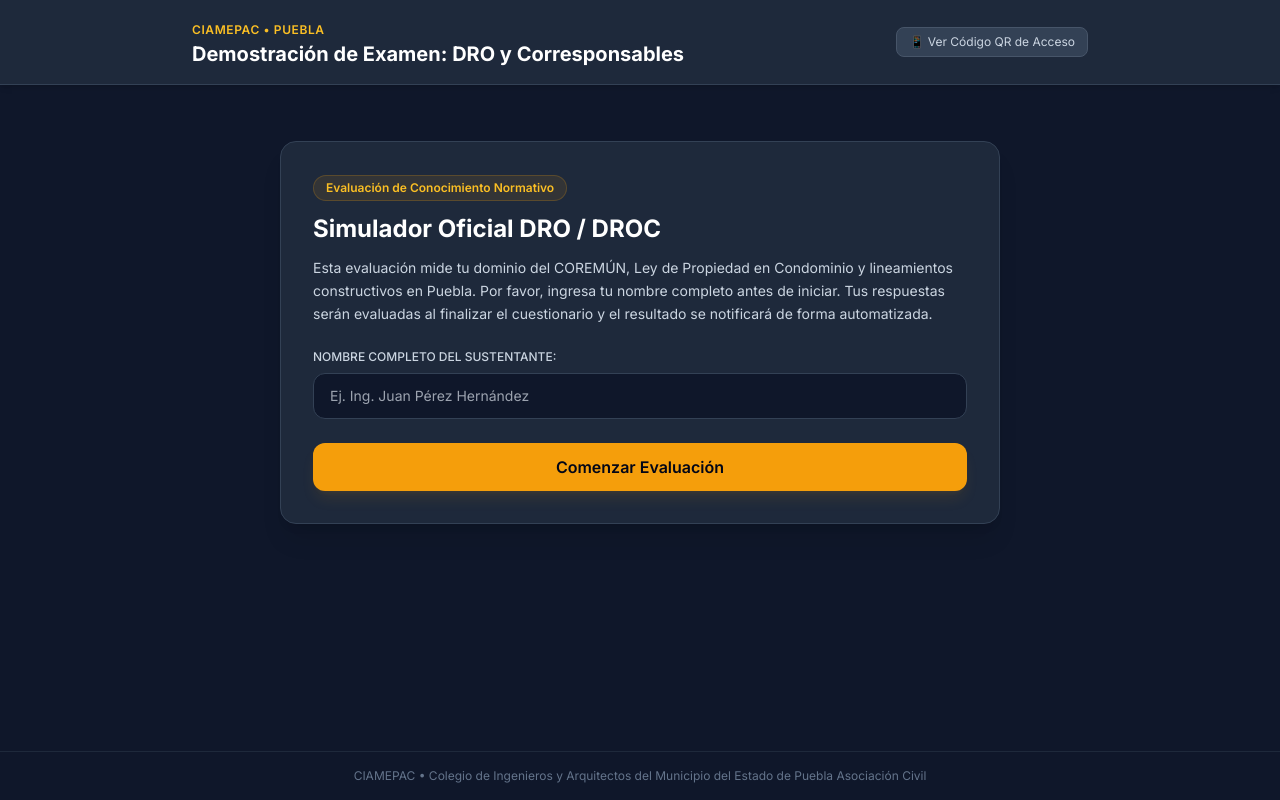
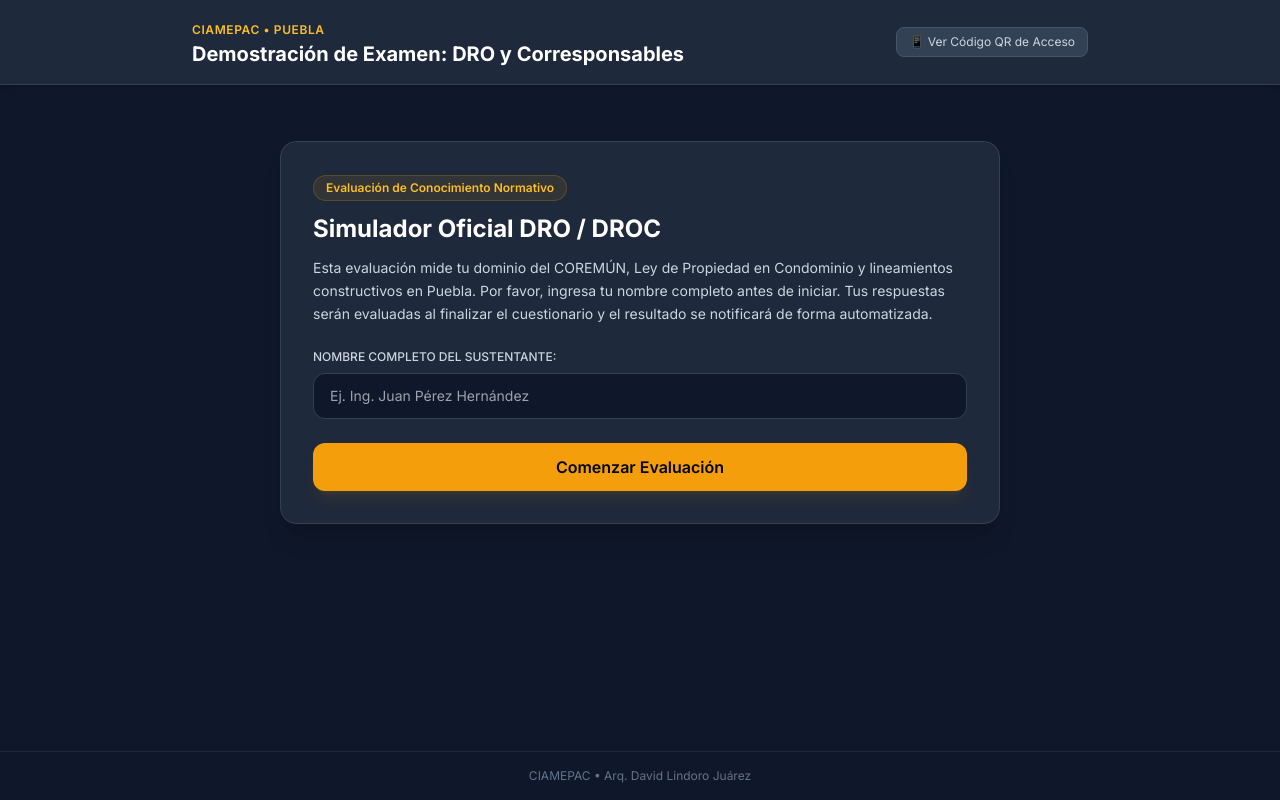
Before and after one commit to ArqLindoro/examen-dro-ciamepac, a plain HTML site: page index.html in a window 1280 px wide. Drawn offline with nearby package versions, Linux system fonts and the light colour scheme; a script that the page names is missing.

Commit message:
Update title and footer text in index.html

```diff
--- a/index.html
+++ b/index.html
@@ -3,7 +3,7 @@
 <head>
     <meta charset="UTF-8">
     <meta name="viewport" content="width=device-width, initial-scale=1.0">
-    <title>Examen de Práctica DRO y Corresponsables | CIAMEPAC PUEBLA</title>
+    <title>Examen de Práctica DRO y Corresponsables | CIAMEPAC • Colegio de Ingenieros y Arquitectos del Municipio del Estado de Puebla Asociación Civil</title>
     <script src="https://cdn.tailwindcss.com"></script>
     <script src="https://cdnjs.cloudflare.com/ajax/libs/qrcodejs/1.0.0/qrcode.min.js"></script>
     <link href="https://fonts.googleapis.com/css2?family=Inter:wght@300;400;500;600;700&display=swap" rel="stylesheet">
@@ -116,7 +116,7 @@
 
     <!-- Footer -->
     <footer class="text-center py-4 text-xs text-slate-500 border-t border-slate-800">
-        CIAMEPAC • Colegio de Ingenieros y Arquitectos del Municipio del Estado de Puebla Asociación Civil
+        CIAMEPAC • Arq. David Lindoro Juárez
     </footer>
 
     <!-- Script de lógica -->
```
